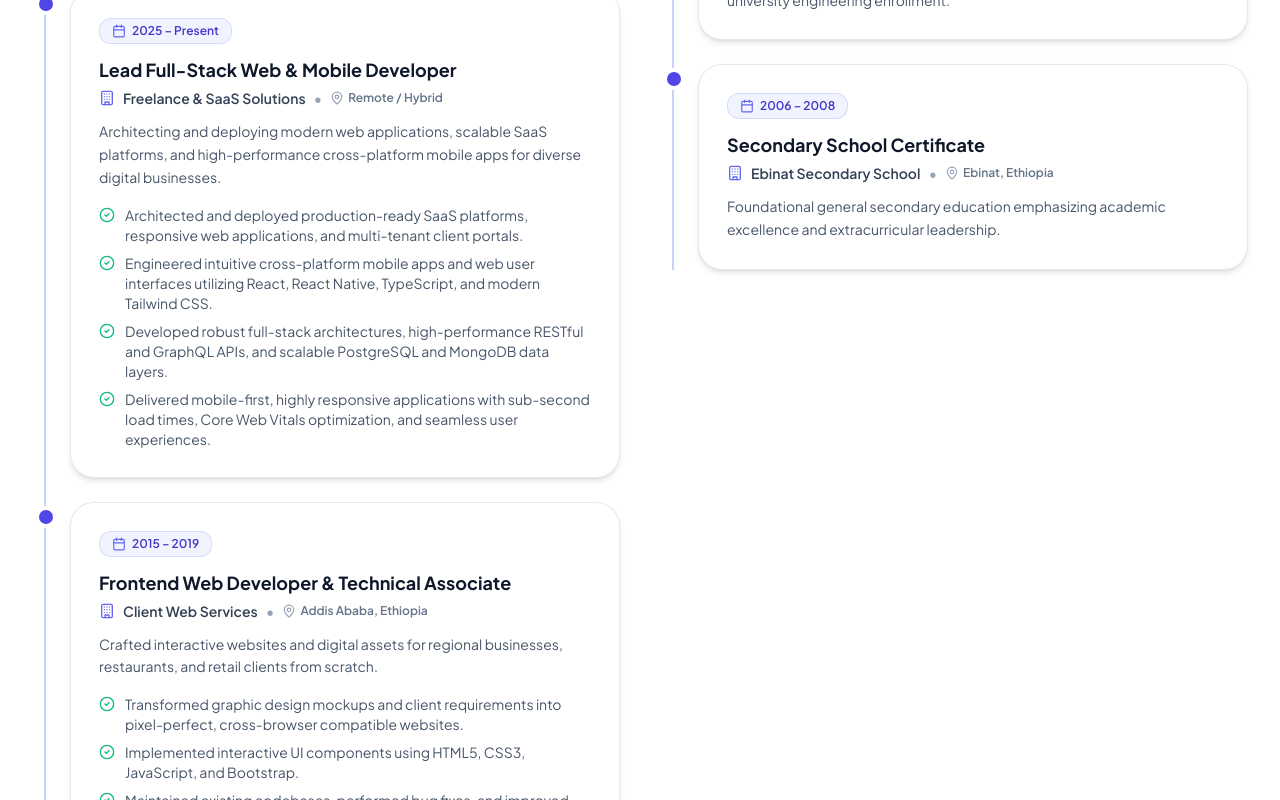
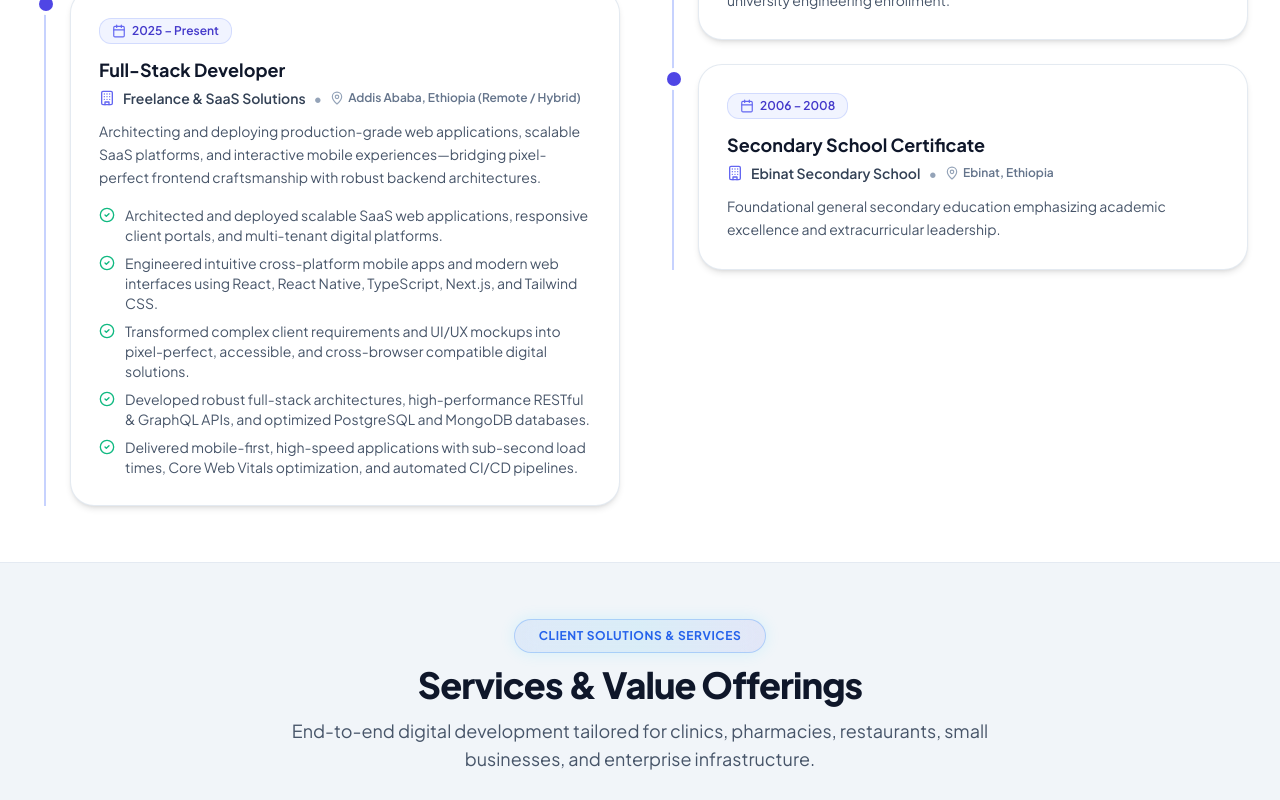
Before and after one commit to meseretshumye/Resume, a React (Vite) app: page / in a window 1280 px wide. Shown: the part 4100-4900 px from the top of the page. Built offline with nearby package versions, Linux system fonts and the light colour scheme.

Commit message:
feat(experience): consolidate developer experience into single Full-Stack Developer card

```diff
--- a/src/data/resumeData.js
+++ b/src/data/resumeData.js
@@ -137,34 +137,20 @@ export const resumeData = {
     },
     {
       id: "exp-2",
-      role: "Lead Full-Stack Web & Mobile Developer",
+      role: "Full-Stack Developer",
       company: "Freelance & SaaS Solutions",
-      location: "Remote / Hybrid",
+      location: "Addis Ababa, Ethiopia (Remote / Hybrid)",
       period: "2025 – Present",
       type: "Contract / Freelance",
-      description: "Architecting and deploying modern web applications, scalable SaaS platforms, and high-performance cross-platform mobile apps for diverse digital businesses.",
+      description: "Architecting and deploying production-grade web applications, scalable SaaS platforms, and interactive mobile experiences—bridging pixel-perfect frontend craftsmanship with robust backend architectures.",
       responsibilities: [
-        "Architected and deployed production-ready SaaS platforms, responsive web applications, and multi-tenant client portals.",
-        "Engineered intuitive cross-platform mobile apps and web user interfaces utilizing React, React Native, TypeScript, and modern Tailwind CSS.",
-        "Developed robust full-stack architectures, high-performance RESTful and GraphQL APIs, and scalable PostgreSQL and MongoDB data layers.",
-        "Delivered mobile-first, highly responsive applications with sub-second load times, Core Web Vitals optimization, and seamless user experiences."
+        "Architected and deployed scalable SaaS web applications, responsive client portals, and multi-tenant digital platforms.",
+        "Engineered intuitive cross-platform mobile apps and modern web interfaces using React, React Native, TypeScript, Next.js, and Tailwind CSS.",
+        "Transformed complex client requirements and UI/UX mockups into pixel-perfect, accessible, and cross-browser compatible digital solutions.",
+        "Developed robust full-stack architectures, high-performance RESTful & GraphQL APIs, and optimized PostgreSQL and MongoDB databases.",
+        "Delivered mobile-first, high-speed applications with sub-second load times, Core Web Vitals optimization, and automated CI/CD pipelines."
       ],
-      technologies: ["React.js", "React Native", "Next.js", "TypeScript", "Node.js", "SaaS Architecture", "Tailwind CSS", "REST & GraphQL APIs"]
-    },
-    {
-      id: "exp-3",
-      role: "Frontend Web Developer & Technical Associate",
-      company: "Client Web Services",
-      location: "Addis Ababa, Ethiopia",
-      period: "2015 – 2019",
-      type: "Contract",
-      description: "Crafted interactive websites and digital assets for regional businesses, restaurants, and retail clients from scratch.",
-      responsibilities: [
-        "Transformed graphic design mockups and client requirements into pixel-perfect, cross-browser compatible websites.",
-        "Implemented interactive UI components using HTML5, CSS3, JavaScript, and Bootstrap.",
-        "Maintained existing codebases, performed bug fixes, and improved website accessibility and SEO structure."
-      ],
-      technologies: ["HTML5", "CSS3", "JavaScript", "Bootstrap", "Responsive Layouts", "UI/UX"]
+      technologies: ["React.js", "React Native", "Next.js", "TypeScript", "Node.js", "SaaS Architecture", "Tailwind CSS", "REST & GraphQL APIs", "PostgreSQL", "MongoDB"]
     }
   ],
 
```
